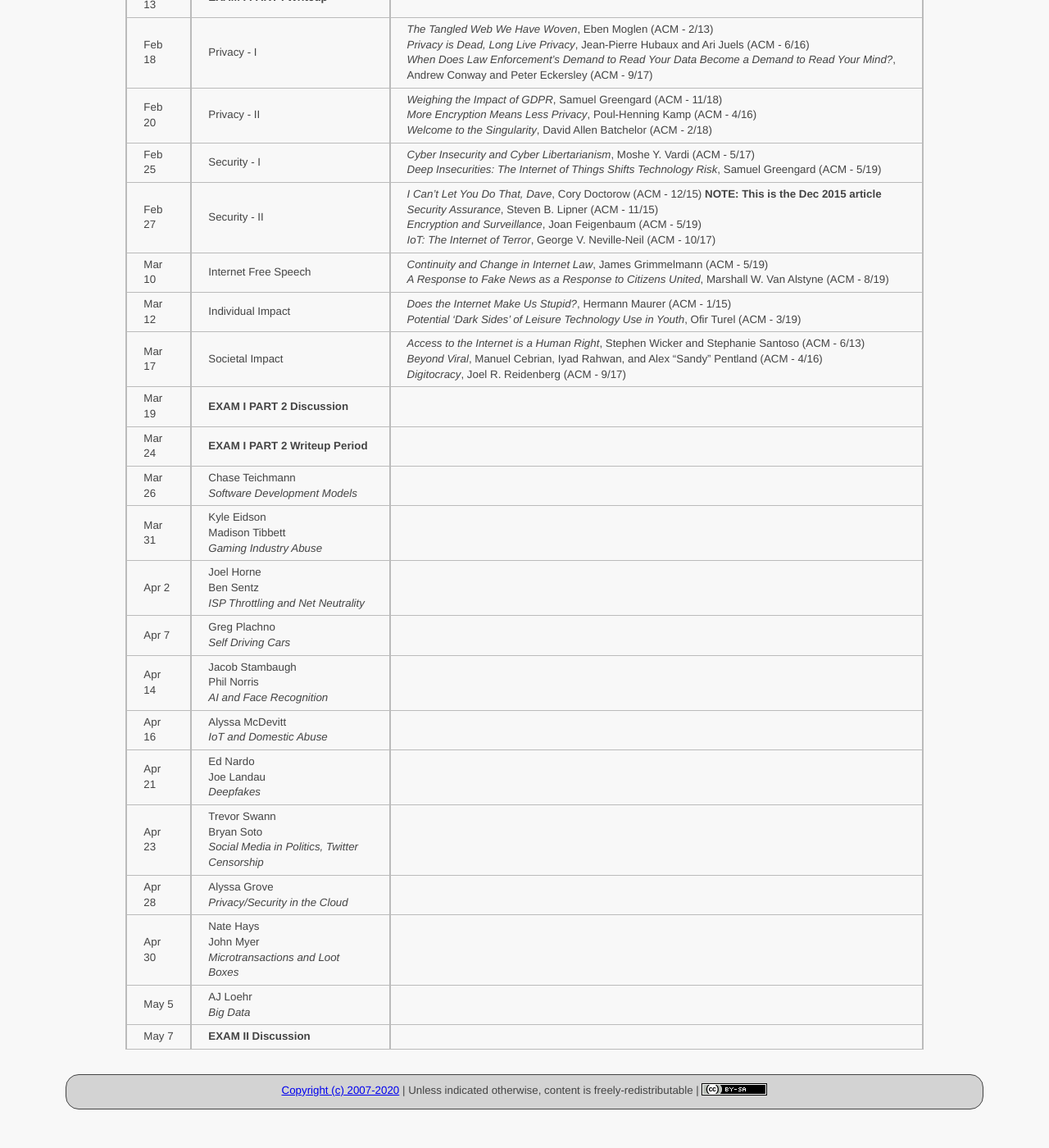
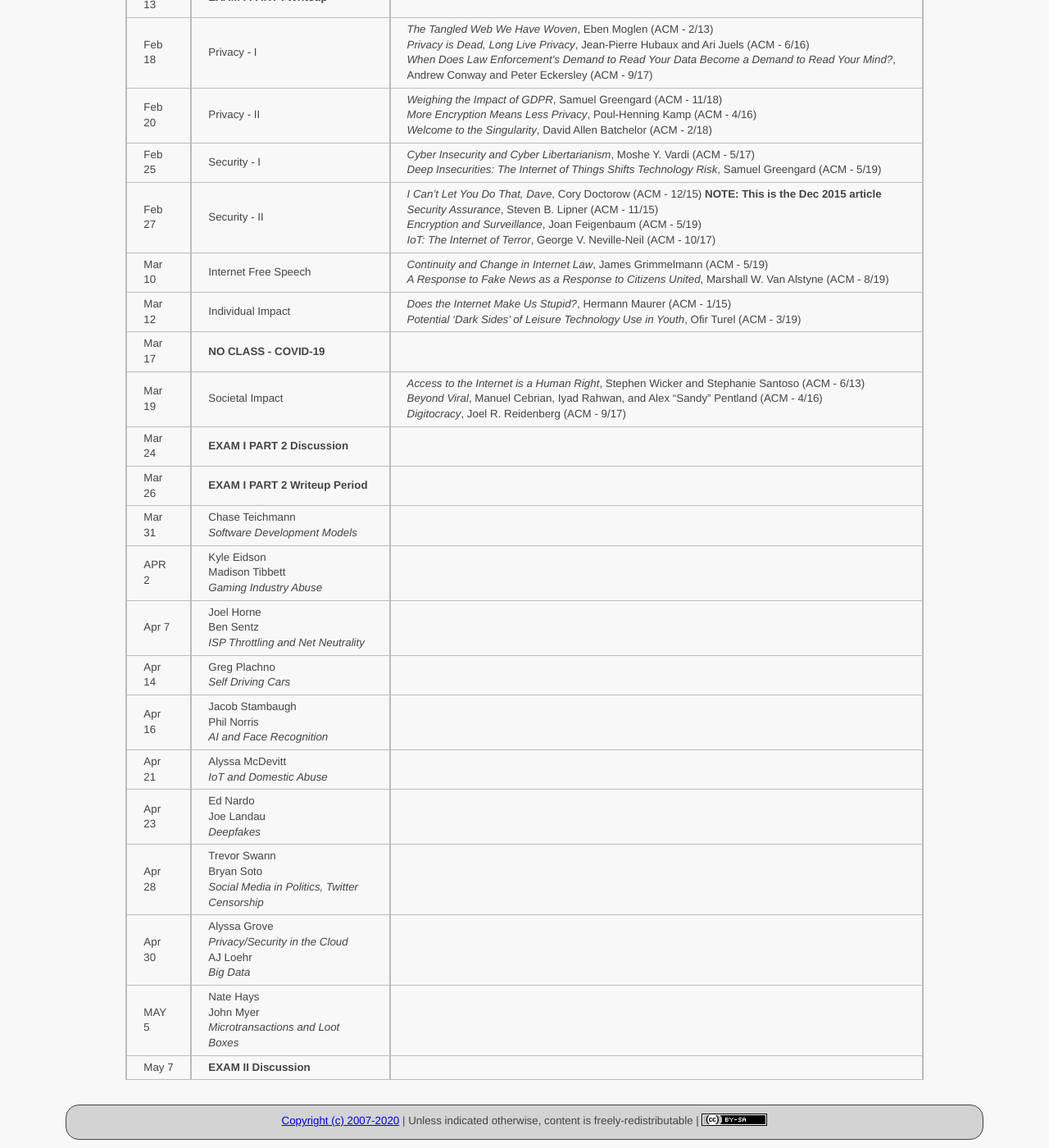
Before and after one commit to ycpcs/cs456-spring2020, a Jekyll site: the page built from schedule/index.md, in a window 1280 px wide and 1400 px high, scrolled down 727 px. Shown: the whole window at 82% size. Built offline with Jekyll 4.4.1, drawn with Linux system fonts in a browser that asks for light colours; before the commit the page ends 2090 px from its top, so only the background shows below that.

Commit message:
update schedule
update schedule

```diff
--- a/schedule/index.md
+++ b/schedule/index.md
@@ -27,20 +27,20 @@ All reading materials can be accessed via [Schmidt Library](http://library.ycp.e
 > Feb 27  | Security - II       | *I Can't Let You Do That, Dave*, Cory Doctorow (ACM - 12/15) **NOTE: This is the Dec 2015 article** <br /> *Security Assurance*, Steven B. Lipner (ACM - 11/15) <br /> *Encryption and Surveillance*, Joan Feigenbaum (ACM - 5/19) <br /> *IoT: The Internet of Terror*, George V. Neville-Neil (ACM - 10/17)|
 > Mar 10  | Internet Free Speech | *Continuity and Change in Internet Law*, James Grimmelmann (ACM - 5/19) <br /> *A Response to Fake News as a Response to Citizens United*, Marshall W. Van Alstyne (ACM - 8/19) |
 > Mar 12  | Individual Impact    | *Does the Internet Make Us Stupid?*, Hermann Maurer (ACM - 1/15)  <br /> *Potential ‘Dark Sides’ of Leisure Technology Use in Youth*, Ofir Turel (ACM - 3/19)|
-> Mar 17  | Societal Impact      | *Access to the Internet is a Human Right*, Stephen Wicker and Stephanie Santoso (ACM - 6/13) <br /> *Beyond Viral*, Manuel Cebrian, Iyad Rahwan, and Alex "Sandy" Pentland (ACM - 4/16) <br /> *Digitocracy*, Joel R. Reidenberg (ACM - 9/17)|
-> Mar 19  | **EXAM I PART 2 Discussion** | |
-> Mar 24  | **EXAM I PART 2 Writeup Period**    | |
-> Mar 26  | Chase Teichmann <br /> *Software Development Models*| |
-> Mar 31  | Kyle Eidson <br /> Madison Tibbett <br /> *Gaming Industry Abuse*| |
-> Apr 2   | Joel Horne <br /> Ben Sentz <br /> *ISP Throttling and Net Neutrality* | |
-> Apr 7   | Greg Plachno <br /> *Self Driving Cars* | |
-> Apr 14  | Jacob Stambaugh <br /> Phil Norris <br /> *AI and Face Recognition* | |
-> Apr 16  | Alyssa McDevitt <br /> *IoT and Domestic Abuse*| |
-> Apr 21  | Ed Nardo <br /> Joe Landau <br /> *Deepfakes*| |
-> Apr 23  | Trevor Swann <br /> Bryan Soto <br /> *Social Media in Politics, Twitter Censorship*| |
-> Apr 28  | Alyssa Grove <br /> *Privacy/Security in the Cloud*| |
-> Apr 30  | Nate Hays <br /> John Myer <br /> *Microtransactions and Loot Boxes*| |
-> May 5   | AJ Loehr <br /> *Big Data* | |
+> Mar 17  | **NO CLASS - COVID-19** | |
+> Mar 19  | Societal Impact      | *Access to the Internet is a Human Right*, Stephen Wicker and Stephanie Santoso (ACM - 6/13) <br /> *Beyond Viral*, Manuel Cebrian, Iyad Rahwan, and Alex "Sandy" Pentland (ACM - 4/16) <br /> *Digitocracy*, Joel R. Reidenberg (ACM - 9/17)|
+> Mar 24  | **EXAM I PART 2 Discussion** | |
+> Mar 26  | **EXAM I PART 2 Writeup Period**    | |
+> Mar 31  | Chase Teichmann <br /> *Software Development Models*| |
+> APR 2   | Kyle Eidson <br /> Madison Tibbett <br /> *Gaming Industry Abuse*| |
+> Apr 7   | Joel Horne <br /> Ben Sentz <br /> *ISP Throttling and Net Neutrality* | |
+> Apr 14  | Greg Plachno <br /> *Self Driving Cars* | |
+> Apr 16  | Jacob Stambaugh <br /> Phil Norris <br /> *AI and Face Recognition* | |
+> Apr 21  | Alyssa McDevitt <br /> *IoT and Domestic Abuse*| |
+> Apr 23  | Ed Nardo <br /> Joe Landau <br /> *Deepfakes*| |
+> Apr 28  | Trevor Swann <br /> Bryan Soto <br /> *Social Media in Politics, Twitter Censorship*| |
+> Apr 30  | Alyssa Grove <br /> *Privacy/Security in the Cloud* <br /> AJ Loehr <br /> *Big Data* | |
+> MAY 5   | Nate Hays <br /> John Myer <br /> *Microtransactions and Loot Boxes*| |
 > May 7   | **EXAM II Discussion** | |
 
 
```
Also changed, not shown: index.md (+2 -2 lines).
